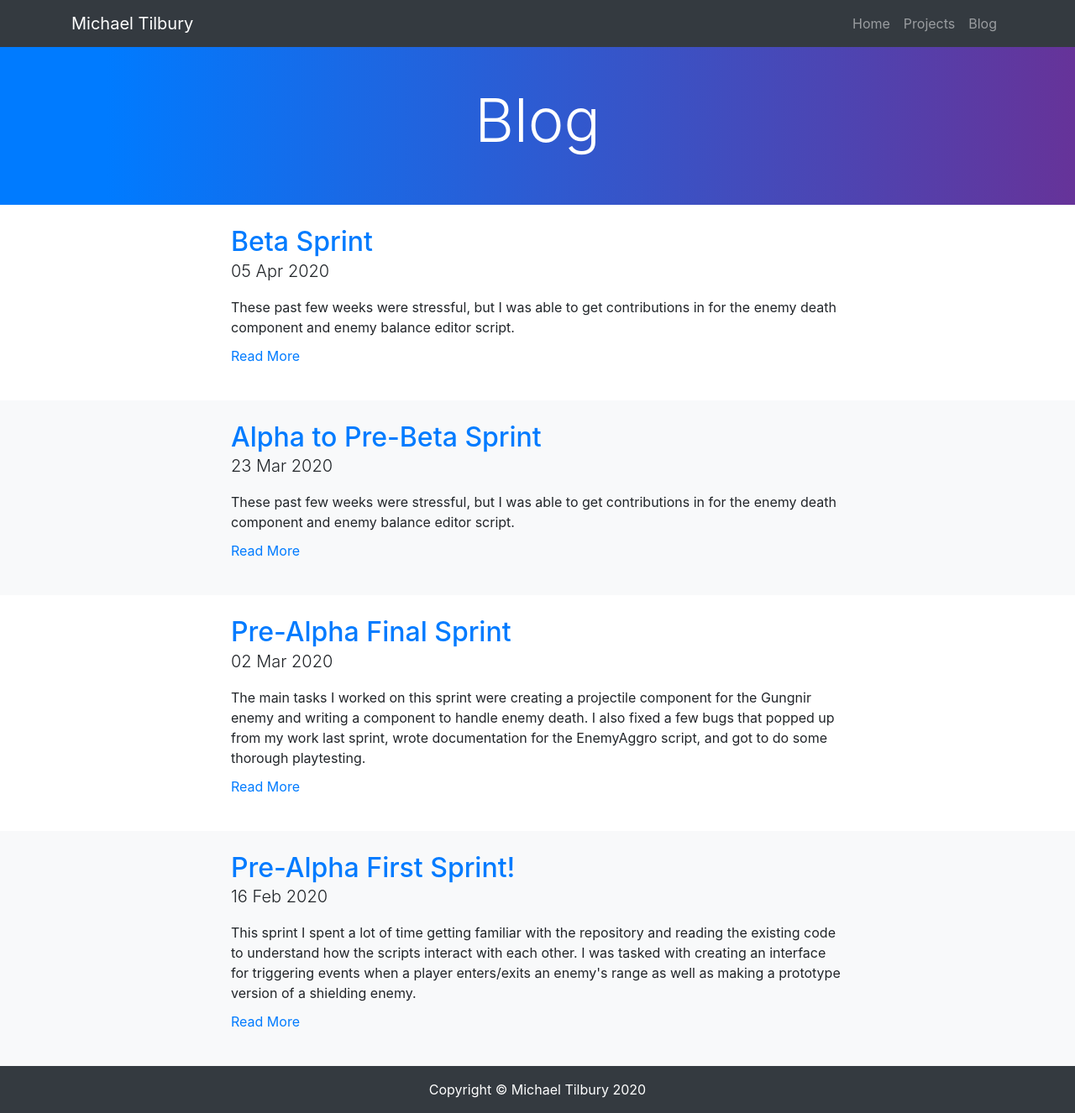
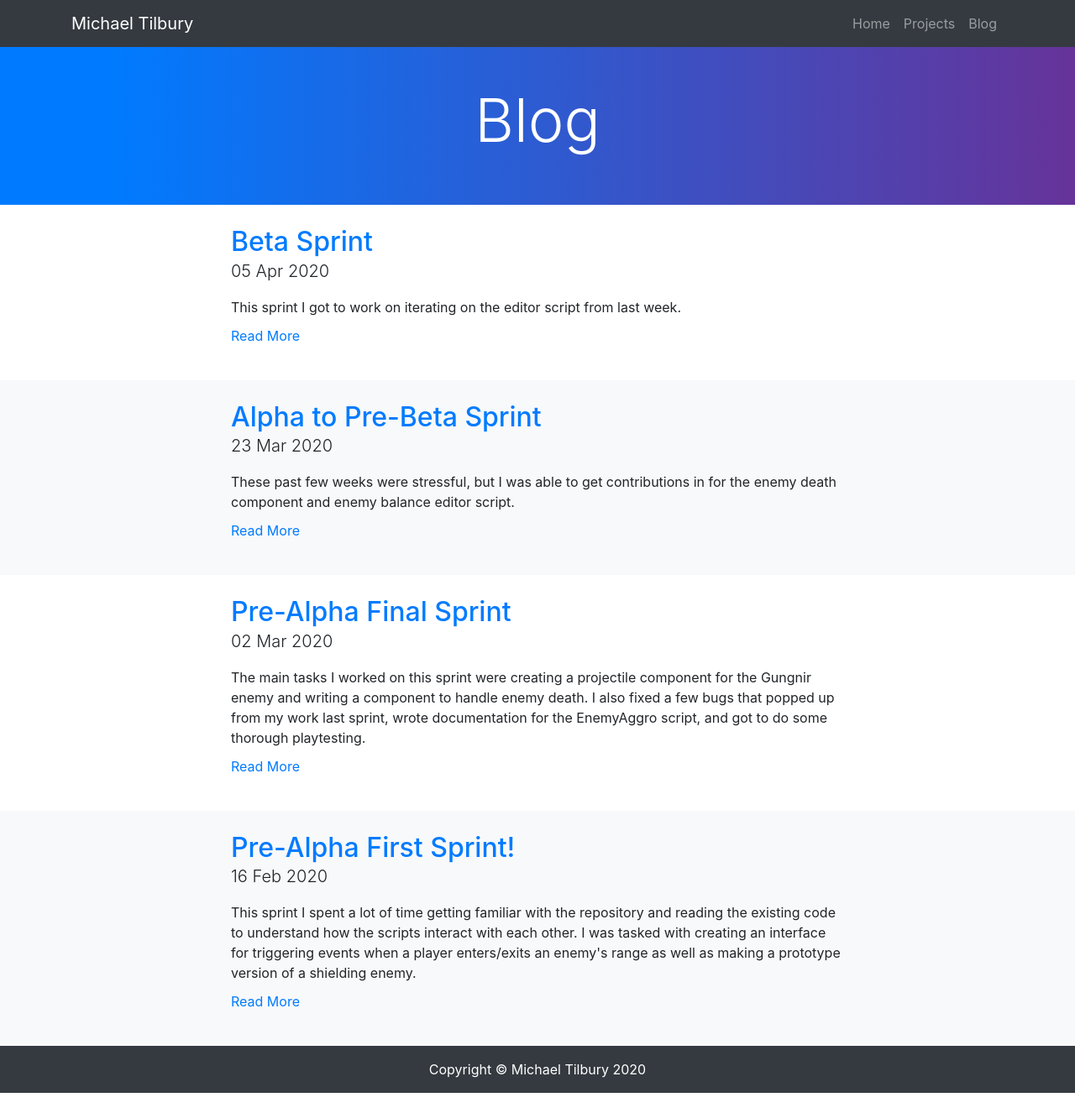
Before and after one commit to mtilbury/Personal-Site, a Jekyll site: the page built from blog.html, in a window 1280 px wide and 1326 px high. Shown: the whole window at 84% size. Built offline with Jekyll 4.4.1, drawn with Linux system fonts in a browser that asks for light colours.

Commit message:
Edit description

```diff
--- a/_posts/2020-04-05-beta.md
+++ b/_posts/2020-04-05-beta.md
@@ -2,7 +2,7 @@
 layout: post
 author: Michael Tilbury
 title: Beta Sprint
-snippet: These past few weeks were stressful, but I was able to get contributions in for the enemy death component and enemy balance editor script.
+snippet: This sprint I got to work on iterating on the editor script from last week.
 ---
 ## At a Glance
 * 4 Hours working on adding projectile data to EnemyBalance script
```
